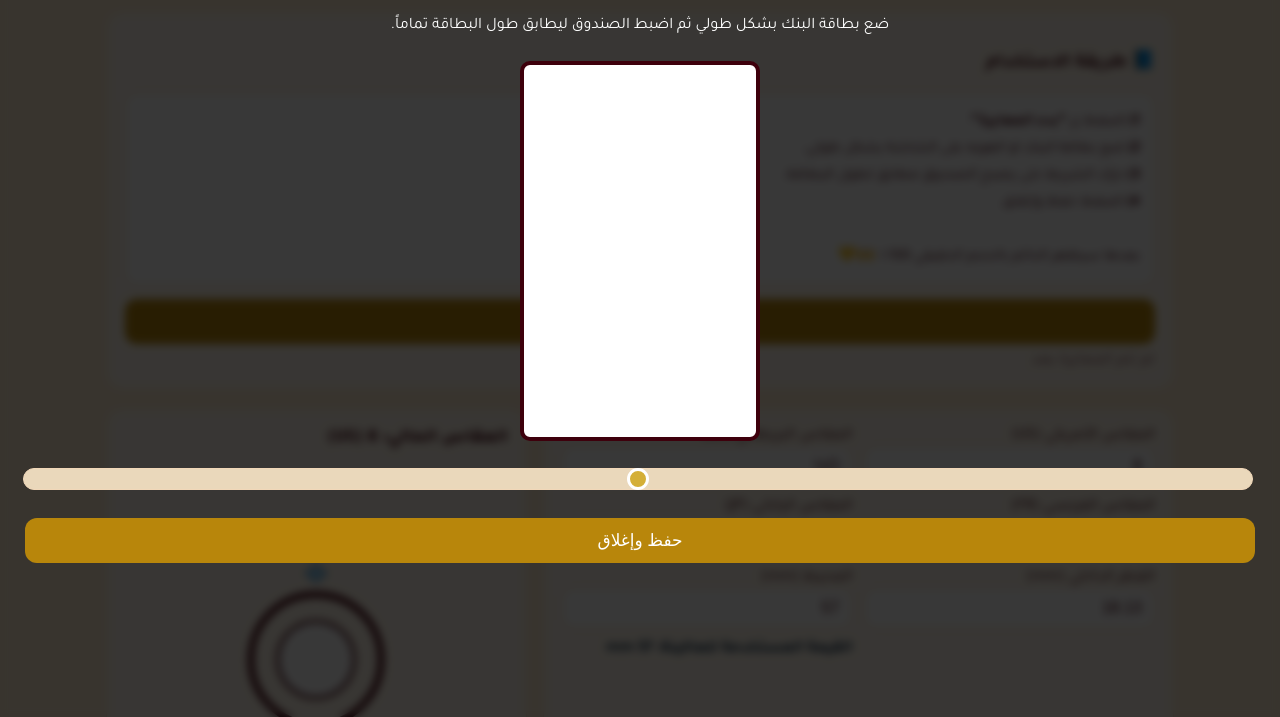
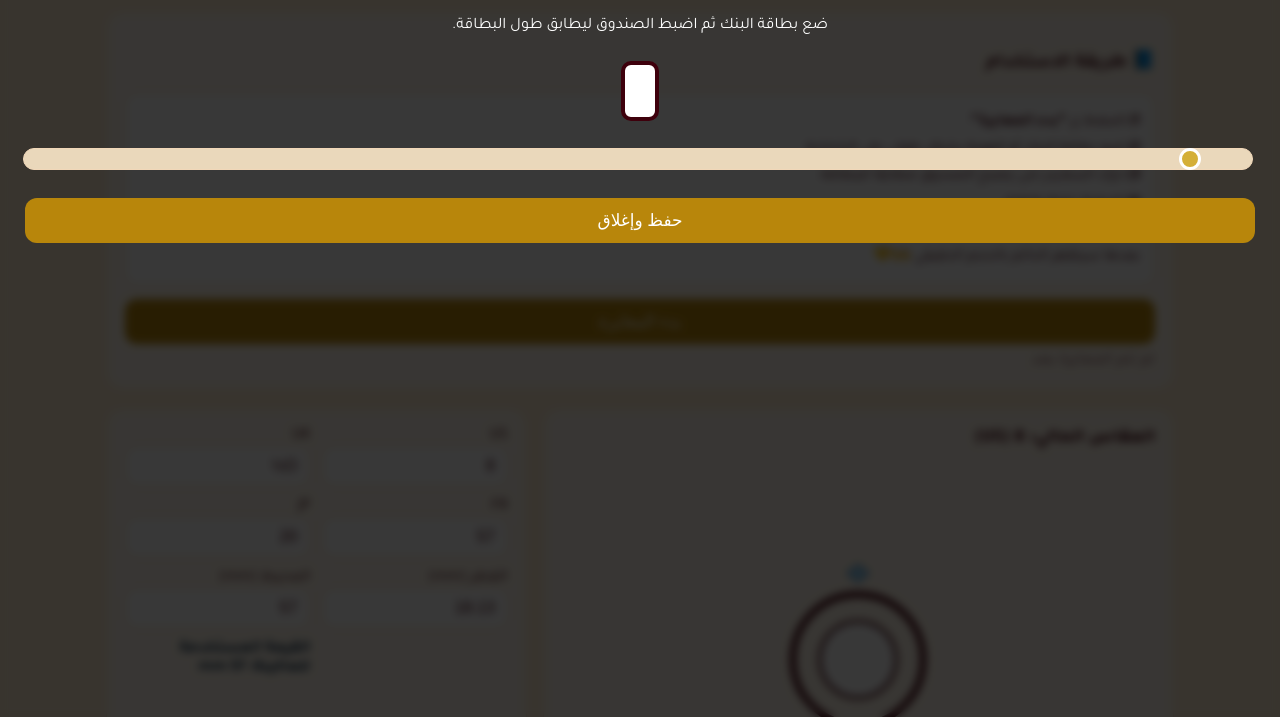
Before and after one commit to samalkahli0-alt/silsa-ring, a plain HTML site: page index.html in a window 1280 px wide. Both pictures are taken after a click on the button "بدء المعايرة". Shown: the part 82-799 px from the top of the page. Drawn offline with Linux system fonts and the light colour scheme.

Commit message:
Update index.html

```diff
--- a/index.html
+++ b/index.html
@@ -3,7 +3,7 @@
 <head>
   <meta charset="UTF-8" />
   <meta name="viewport" content="width=device-width, initial-scale=1" />
-  <title>💎 محاكاة مقاس الخاتم — SILSA</title>
+  <title>💎 اعرف مقاسك — SILSA</title>
 
   <link rel="preconnect" href="https://fonts.googleapis.com">
   <link rel="preconnect" href="https://fonts.gstatic.com" crossorigin>
@@ -27,7 +27,6 @@
 
     .wrap{max-width:1100px;margin:24px auto;padding:16px}
     .title{font-size:28px;font-weight:800;margin:0 0 14px;display:flex;gap:10px;align-items:center}
-    .subtitle{color:var(--muted);margin-bottom:18px;font-size:17px}
 
     .card{
       background:var(--card);
@@ -37,13 +36,11 @@
       margin-bottom:18px;
     }
 
-    /* شرح الاستخدام */
     .step-box{
       background:white;padding:14px;border-radius:12px;border:1px solid var(--border);
       margin-top:8px;font-size:15px;line-height:1.8;
     }
 
-    /* زر المعايرة */
     #startCalib{
       margin-top:14px;padding:12px;border-radius:12px;
       background:var(--accent);color:white;border:none;
@@ -65,10 +62,9 @@
 
     #cardBox{
       background:white;
-      border:4px solid #3e000c;  /* إطار عنابي */
+      border:4px solid #3e000c;   /* إطار عنابي */
       border-radius:10px;
       margin:25px auto;
-      transform-origin:center center;
     }
 
     #calibSlider{
@@ -79,13 +75,18 @@
       background:var(--accent-2);border:3px solid white;
     }
 
-    /* الرسم */
-    .grid{display:grid;grid-template-columns:1.2fr .8fr;gap:16px}
-    @media(max-width:900px){.grid{grid-template-columns:1fr}}
+    /* ترتيب الأعمدة */
+    .grid{
+      display:grid;
+      grid-template-columns:1.2fr .8fr;
+      gap:16px;
+    }
+    @media(max-width:900px){
+      .grid{grid-template-columns:1fr;}
+    }
 
     svg{max-width:380px;height:auto;margin:auto;display:block}
 
-    /* إطار الدائرة */
     .ring-stroke{stroke:#3e000c !important;stroke-width:6 !important;fill:transparent}
     .ring-stroke-inner{stroke:#3e000c !important;stroke-width:3 !important;fill:white}
 
@@ -96,6 +97,11 @@
       100%{fill:#89CFF0}
     }
 
+    input,select{
+      width:100%;padding:10px 12px;border:1px solid var(--border);
+      border-radius:12px;font-size:16px;background:white;color:var(--ink)
+    }
+
     input[type=range]{
       appearance:none;width:100%;height:6px;border-radius:999px;background:#ead8bb;
     }
@@ -103,58 +109,39 @@
       appearance:none;width:18px;height:18px;border-radius:50%;
       background:var(--accent-2);border:2px solid white;
     }
-
-    input,select{
-      width:100%;padding:10px 12px;border:1px solid var(--border);
-      border-radius:12px;font-size:16px;background:white;color:var(--ink)
-    }
   </style>
 </head>
 
 <body>
   <div class="wrap">
 
-    <h1 class="title">💎 اعرف مقاسك </h1>
+    <h1 class="title">💎 اعرف مقاسك</h1>
 
     <div class="card">
       <h3>📘 طريقة الاستخدام</h3>
       <div class="step-box">
         <b>1)</b> اضغط زر <b>“بدء المعايرة”</b>.<br>
-        <b>2)</b> ضع بطاقة البنك او الهويه على الشاشة بشكل طولي.<br>
-        <b>3)</b> حرّك الشريط حتى يصبح الصندوق مطابق لطول البطاقة.<br>
+        <b>2)</b> ضع بطاقة البنك أو الهوية بشكل طولي على الشاشة.<br>
+        <b>3)</b> حرّك السلايدر حتى يصبح الصندوق مطابقًا للبطاقة.<br>
         <b>4)</b> اضغط حفظ وإغلاق.<br><br>
-        بعدها سيظهر الخاتم بالحجم الحقيقي 100٪ 🙌💛
+        بعدها سيظهر الخاتم بالحجم الحقيقي 🙌💛
       </div>
       <button id="startCalib">بدء المعايرة</button>
       <div id="calibStatus" style="margin-top:8px;color:var(--muted)">لم تتم المعايرة بعد</div>
     </div>
 
+    <!-- تم عكس الترتيب: الرسم أول – المقاسات ثاني -->
     <div class="grid">
-
-      <!-- المدخلات -->
-      <div class="card">
-        <div style="display:grid;grid-template-columns:1fr 1fr;gap:12px">
-
-          <div><label>المقاس الأمريكي (US)</label><input id="us" inputmode="decimal"></div>
-          <div><label>المقاس البريطاني (UK)</label><input id="uk"></div>
-          <div><label>المقاس الفرنسي (FR)</label><input id="fr" inputmode="decimal"></div>
-          <div><label>المقاس الياباني (JP)</label><input id="jp" inputmode="decimal"></div>
-          <div><label>القطر الداخلي (mm)</label><input id="diameter" inputmode="decimal"></div>
-          <div><label>المحيط (mm)</label><input id="circ" inputmode="decimal"></div>
-
-          <div id="error" style="color:#c81e1e;font-weight:bold"></div>
-          <div id="laser" style="color:#001f3f;font-weight:bold"></div>
-        </div>
-      </div>
 
       <!-- الرسم -->
       <div class="card">
-        <div id="sizeLabel" style="font-weight:800;font-size:18px;margin-bottom:10px">المقاس الحالي: — (US)</div>
+        <div id="sizeLabel" style="font-weight:800;font-size:18px;margin-bottom:10px">
+          المقاس الحالي: — (US)
+        </div>
 
         <svg id="ringSvg" viewBox="0 0 360 360">
           <circle id="outer" class="ring-stroke" cx="180" cy="190" r="60" />
           <circle id="inner" class="ring-stroke-inner" cx="180" cy="190" r="35" />
-
           <polygon id="diamond" class="diamond"
             points="180,90 170,100 180,110 190,100"
             stroke="#5a9bd4" stroke-width="2" fill="#89CFF0" />
@@ -164,13 +151,28 @@
         <div style="font-size:13px;color:var(--muted)">اسحب الشريط أو غيّر أي خانة بالأعلى</div>
       </div>
 
+      <!-- المدخلات -->
+      <div class="card">
+        <div style="display:grid;grid-template-columns:1fr 1fr;gap:12px">
+          <div><label>US</label><input id="us" inputmode="decimal"></div>
+          <div><label>UK</label><input id="uk"></div>
+          <div><label>FR</label><input id="fr" inputmode="decimal"></div>
+          <div><label>JP</label><input id="jp" inputmode="decimal"></div>
+          <div><label>القطر (mm)</label><input id="diameter" inputmode="decimal"></div>
+          <div><label>المحيط (mm)</label><input id="circ" inputmode="decimal"></div>
+
+          <div id="error" style="color:#c81e1e;font-weight:bold"></div>
+          <div id="laser" style="color:#001f3f;font-weight:bold"></div>
+        </div>
+      </div>
+
     </div>
   </div>
 
   <!-- شاشة المعايرة -->
   <div id="calibrationScreen">
     <h2>🔧 المعايرة</h2>
-    <p>ضع بطاقة البنك بشكل طولي ثم اضبط الصندوق ليطابق طول البطاقة تماماً.</p>
+    <p>ضع بطاقة البنك ثم اضبط الصندوق ليطابق طول البطاقة.</p>
 
     <div id="cardBox"></div>
 
@@ -184,7 +186,7 @@
   </div>
 
   <script>
-    /* معايرة البطاقة */
+
     const calibScreen = document.getElementById("calibrationScreen");
     const calibSlider = document.getElementById("calibSlider");
     const cardBox = document.getElementById("cardBox");
@@ -197,19 +199,16 @@
     function updateCardBox(){
       const hPx = parseFloat(calibSlider.value);
       const ratio = 53.98 / 85.6;
-
       cardBox.style.height = hPx + "px";
-      cardBox.style.width = (hPx * ratio) + "px";
-      cardBox.style.transformOrigin = "center center";
+      cardBox.style.width  = (hPx * ratio) + "px";
     }
 
     startCalib.addEventListener("click", ()=>{
-      const maxPx = Math.round(window.innerHeight * 0.80);
-      const minPx = 120;
 
-      calibSlider.min = minPx;
-      calibSlider.max = maxPx;
-      calibSlider.value = Math.round((minPx + maxPx) / 2);
+      // 🔥 أول ما يفتح: المربع يصير صغير
+      calibSlider.min = 50;
+      calibSlider.max = 350;
+      calibSlider.value = 60;  // يبدأ صغير جدًا
 
       updateCardBox();
       calibScreen.style.display = "block";
@@ -231,9 +230,8 @@
       pxPerMM = scaleFactor;
     });
 
-    /* محاكاة المقاس */
+    /* محاكاة المقاسات */
     let pxPerMM = scaleFactor;
-
     const PI = Math.PI;
     const US_MIN = 4, US_MAX = 14;
 
@@ -242,84 +240,80 @@
     const diameterToCirc = d => PI * d;
     const usToJP = us => us + 12;
 
-    const UK_STEPS = [
+    const UK_STEPS=[
       "H","H½","I","I½","J","J½","K","K½","L","L½","M","M½",
       "N","N½","O","O½","P","P½","Q","Q½","R","R½","S","S½",
       "T","T½","U","U½","V","V½","W","W½","X","X½","Y","Y½",
       "Z","Z+½","Z+1"
     ];
 
-    const usToUK = (us)=>{
-      const idx = (us-US_MIN)/(US_MAX-US_MIN)*(UK_STEPS.length-1);
-      return UK_STEPS[Math.round(Math.max(0,Math.min(idx,UK_STEPS.length-1)))];
+    const usToUK = us=>{
+      const idx=(us-US_MIN)/(US_MAX-US_MIN)*(UK_STEPS.length-1);
+      return UK_STEPS[Math.round(Math.min(Math.max(idx,0),UK_STEPS.length-1))];
     };
 
-    const normalizeUK = s => s.trim().toUpperCase().replace("1/2","½");
-    const ukToUs = uk => {
+    const normalizeUK = s=>s.trim().toUpperCase().replace("1/2","½");
+    const ukToUs = uk=>{
       const i = UK_STEPS.indexOf(normalizeUK(uk));
-      if(i < 0) return null;
+      if(i<0) return null;
       return US_MIN + (i/(UK_STEPS.length-1))*(US_MAX-US_MIN);
     };
 
-    const $ = id => document.getElementById(id);
-    const el = {
+    const $=id=>document.getElementById(id);
+    const el={
       us:$("us"), uk:$("uk"), fr:$("fr"), jp:$("jp"),
       diameter:$("diameter"), circ:$("circ"),
       error:$("error"), laser:$("laser"),
       slider:$("slider"), sizeLabel:$("sizeLabel"),
       outer:$("outer"), inner:$("inner"), diamond:$("diamond")
     };
-
-    let updating = false;
+    let updating=false;
 
     const fmt=(n,d=2)=>Number(n).toFixed(d).replace(/\.0+$/,'').replace(/\.$/,'');
 
     function drawRing(diameterMM){
-      const rPx = (diameterMM/2) * pxPerMM;
-      const cx = 180, cy = 190;
+      const rPx=(diameterMM/2)*pxPerMM;
+      const cx=180, cy=190;
 
-      el.outer.setAttribute('r', rPx);
-      el.inner.setAttribute('r', rPx/1.7);
+      el.outer.setAttribute('r',rPx);
+      el.inner.setAttribute('r',rPx/1.7);
 
-      const dy = cy - rPx - 20;
-      el.diamond.setAttribute('points', `${cx},${dy-8} ${cx-10},${dy} ${cx},${dy+8} ${cx+10},${dy}`);
+      const dy=cy-rPx-20;
+      el.diamond.setAttribute('points',
+        `${cx},${dy-8} ${cx-10},${dy} ${cx},${dy+8} ${cx+10},${dy}`
+      );
     }
 
     function updateAllFromUS(us){
-      if(us < US_MIN || us > US_MAX){
+      if(us<US_MIN || us>US_MAX){
         el.error.textContent="❌ المقاس خارج النطاق (4 — 14)";
         return;
       }
-
       el.error.textContent="";
 
-      const d = usToDiameter(us);
-      const c = diameterToCirc(d);
-      const jp = usToJP(us);
-      const uk = usToUK(us);
+      const d=usToDiameter(us);
+      const c=diameterToCirc(d);
 
-      updating = true;
-      el.us.value = fmt(us,2);
-      el.uk.value = uk;
-      el.fr.value = fmt(c,1);
-      el.jp.value = fmt(jp,1);
-      el.diameter.value = fmt(d,2);
-      el.circ.value = fmt(c,1);
-      el.slider.value = us;
-      updating = false;
+      updating=true;
+      el.us.value=fmt(us,2);
+      el.uk.value=usToUK(us);
+      el.fr.value=fmt(c,1);
+      el.jp.value=fmt(us+12,1);
+      el.diameter.value=fmt(d,2);
+      el.circ.value=fmt(c,1);
+      el.slider.value=us;
+      updating=false;
 
-      el.sizeLabel.textContent = `المقاس الحالي: ${fmt(us,1)} (US)`;
-
+      el.sizeLabel.textContent=`المقاس الحالي: ${fmt(us,1)} (US)`;
       drawRing(d);
-
-      el.laser.textContent = `القيمة المستخدمة للماكينة: ${fmt(c,1)} mm`;
+      el.laser.textContent=`القيمة المستخدمة للماكينة: ${fmt(c,1)} mm`;
     }
 
-    const tryNum = v =>{
+    const tryNum=v=>{
       if(!v) return null;
-      v = (""+v).trim();
-      const n = Number(v);
-      return Number.isFinite(n) ? n : null;
+      v=(""+v).trim();
+      const n=Number(v);
+      return Number.isFinite(n)?n:null;
     };
 
     el.us.addEventListener('input',()=>{if(updating)return;let n=tryNum(el.us.value);if(n!=null)updateAllFromUS(n)});
@@ -331,6 +325,7 @@
     el.slider.addEventListener('input',()=>{if(!updating)updateAllFromUS(parseFloat(el.slider.value))});
 
     updateAllFromUS(8);
+
   </script>
 
 </body>
```
